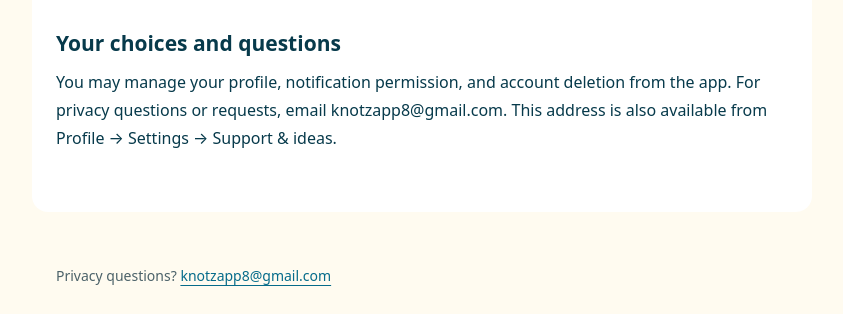
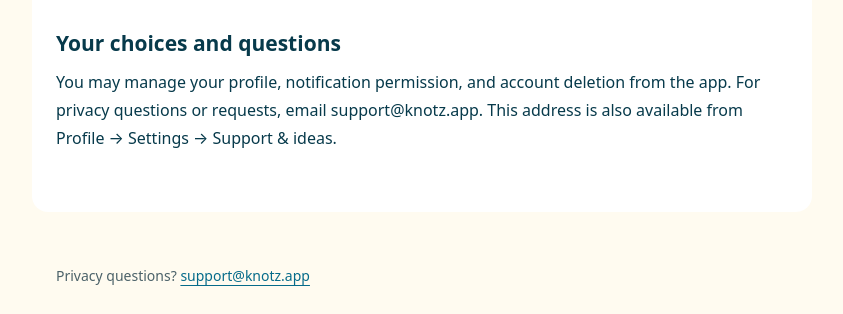
Before and after one commit to MariamBT/MariamBT.github.io, a plain HTML site: page index.html in a window 1280 px wide. Shown: the part 1918-2232 px from the top of the page, without its empty margins (218-1061 px from the left). Drawn offline with Linux system fonts and the light colour scheme.

Commit message:
Update Knotz support email

```diff
--- a/index.html
+++ b/index.html
@@ -30,7 +30,7 @@ a{color:#066b8a;text-underline-offset:4px}a:focus-visible{outline:3px solid #108
 <section><h2>Push notifications</h2><p>If you allow notifications, Knotz stores a device token to send alerts about chat messages, tasks, and knot activity. You can turn notifications off at any time in iOS Settings.</p></section>
 <section><h2>Retention and deletion</h2><p>We keep account and shared-content records while an account is active. You can edit certain profile information in the app. To permanently delete your account, go to Profile → Settings → Delete account, read the consequences, type DELETE, and confirm. The deletion flow removes active account records and files, including personal content. Knots you own and their shared content are removed for members as well. Limited backup copies may remain temporarily for security, fraud prevention, legal obligations, or disaster recovery.</p></section>
 <section><h2>Children</h2><p>Knotz is not for children under 13. If you believe a child under 13 has created an account, report the user in the app so we can review the account.</p></section>
-<section><h2>Your choices and questions</h2><p>You may manage your profile, notification permission, and account deletion from the app. For privacy questions or requests, email knotzapp8@gmail.com. This address is also available from Profile → Settings → Support &amp; ideas.</p></section></main>
-<footer>Privacy questions? <a href="mailto:knotzapp8@gmail.com">knotzapp8@gmail.com</a></footer>
+<section><h2>Your choices and questions</h2><p>You may manage your profile, notification permission, and account deletion from the app. For privacy questions or requests, email support@knotz.app. This address is also available from Profile → Settings → Support &amp; ideas.</p></section></main>
+<footer>Privacy questions? <a href="mailto:support@knotz.app">support@knotz.app</a></footer>
 </body>
 </html>
```
Also changed, not shown: privacy.html (+2 -2 lines).
